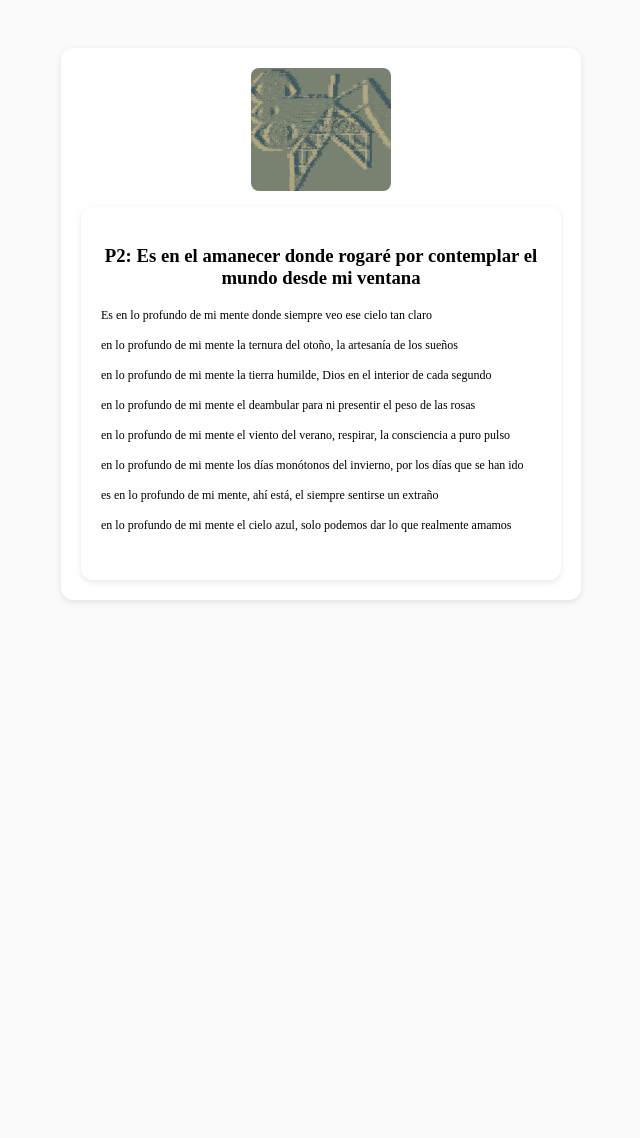
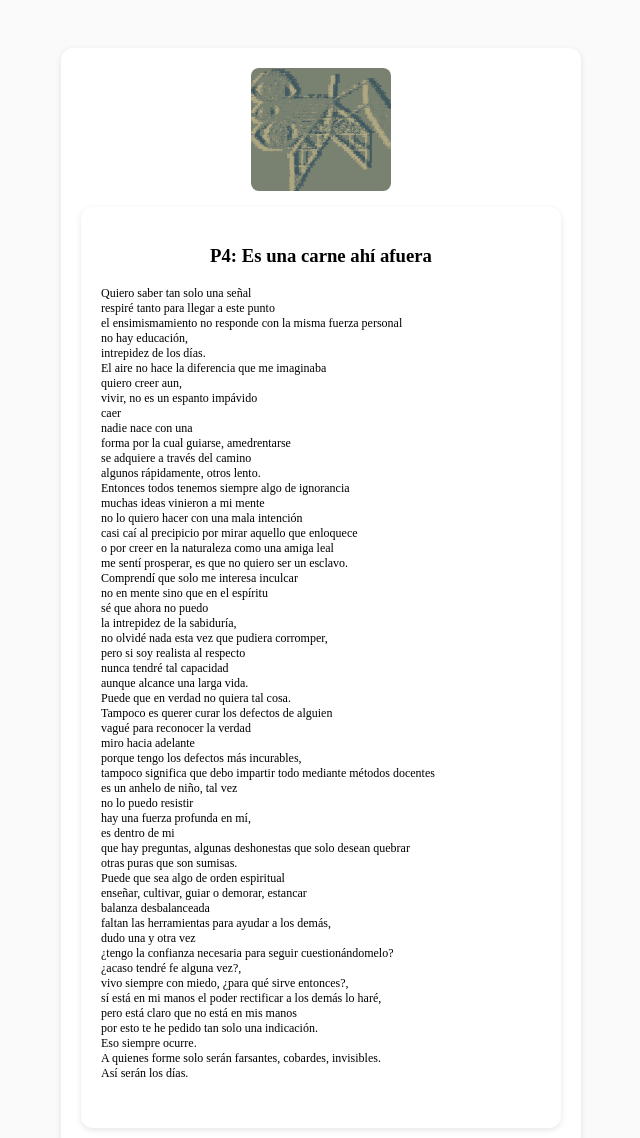
Before and after one commit to cerebrodoce/P4, a plain HTML site: page index.html in a window 1280 px wide. Shown: the top 1138 px of the page, without its empty margins (319-959 px from the left). Before the commit the page ends 800 px from the top, so only its background shows below. Drawn offline with Linux system fonts and the light colour scheme; a web font is replaced by a local one.

Commit message:
Update index.html

```diff
--- a/index.html
+++ b/index.html
@@ -3,7 +3,7 @@
 <head>
   <meta charset="utf-8" />
   <meta name="viewport" content="width=device-width, initial-scale=1" />
-  <title>P2</title>
+  <title>P4</title>
 
   <!-- Fuente CMU Serif desde Google Fonts -->
   <link href="https://fonts.googleapis.com/css2?family=Computer+Modern+Serif&display=swap" rel="stylesheet">
@@ -38,24 +38,62 @@
     <img src="doce.png" alt="" class="small">
 
 <div class="card">
-  <h3>P2: Es en el amanecer donde rogaré por contemplar el mundo desde mi ventana</h3>
+  <h3>P4: Es una carne ahí afuera</h3>
 
   <pre style="text-align:left; white-space:pre-wrap; font-family: 'Computer Modern Serif', serif; font-size: 12px;">
-Es en lo profundo de mi mente donde siempre veo ese cielo tan claro
-
-en lo profundo de mi mente la ternura del otoño, la artesanía de los sueños
-
-en lo profundo de mi mente la tierra humilde, Dios en el interior de cada segundo
-
-en lo profundo de mi mente el deambular para ni presentir el peso de las rosas
-
-en lo profundo de mi mente el viento del verano, respirar, la consciencia a puro pulso
-
-en lo profundo de mi mente los días monótonos del invierno, por los días que se han ido
-
-es en lo profundo de mi mente, ahí está, el siempre sentirse un extraño
-
-en lo profundo de mi mente el cielo azul, solo podemos dar lo que realmente amamos
+Quiero saber tan solo una señal
+respiré tanto para llegar a este punto
+el ensimismamiento no responde con la misma fuerza personal
+no hay educación,
+intrepidez de los días.
+El aire no hace la diferencia que me imaginaba
+quiero creer aun,
+vivir, no es un espanto impávido
+caer
+nadie nace con una
+forma por la cual guiarse, amedrentarse
+se adquiere a través del camino
+algunos rápidamente, otros lento.
+Entonces todos tenemos siempre algo de ignorancia
+muchas ideas vinieron a mi mente
+no lo quiero hacer con una mala intención
+casi caí al precipicio por mirar aquello que enloquece
+o por creer en la naturaleza como una amiga leal
+me sentí prosperar, es que no quiero ser un esclavo.
+Comprendí que solo me interesa inculcar
+no en mente sino que en el espíritu
+sé que ahora no puedo
+la intrepidez de la sabiduría,
+no olvidé nada esta vez que pudiera corromper,
+pero si soy realista al respecto
+nunca tendré tal capacidad
+aunque alcance una larga vida.
+Puede que en verdad no quiera tal cosa.
+Tampoco es querer curar los defectos de alguien
+vagué para reconocer la verdad
+miro hacia adelante
+porque tengo los defectos más incurables,
+tampoco significa que debo impartir todo mediante métodos docentes
+es un anhelo de niño, tal vez
+no lo puedo resistir
+hay una fuerza profunda en mí,
+es dentro de mi
+que hay preguntas, algunas deshonestas que solo desean quebrar
+otras puras que son sumisas.
+Puede que sea algo de orden espiritual
+enseñar, cultivar, guiar o demorar, estancar
+balanza desbalanceada
+faltan las herramientas para ayudar a los demás,
+dudo una y otra vez
+¿tengo la confianza necesaria para seguir cuestionándomelo?
+¿acaso tendré fe alguna vez?,
+vivo siempre con miedo, ¿para qué sirve entonces?,
+sí está en mi manos el poder rectificar a los demás lo haré,
+pero está claro que no está en mis manos
+por esto te he pedido tan solo una indicación.
+Eso siempre ocurre.
+A quienes forme solo serán farsantes, cobardes, invisibles.
+Así serán los días.
   </pre>
 </div>
 
```
